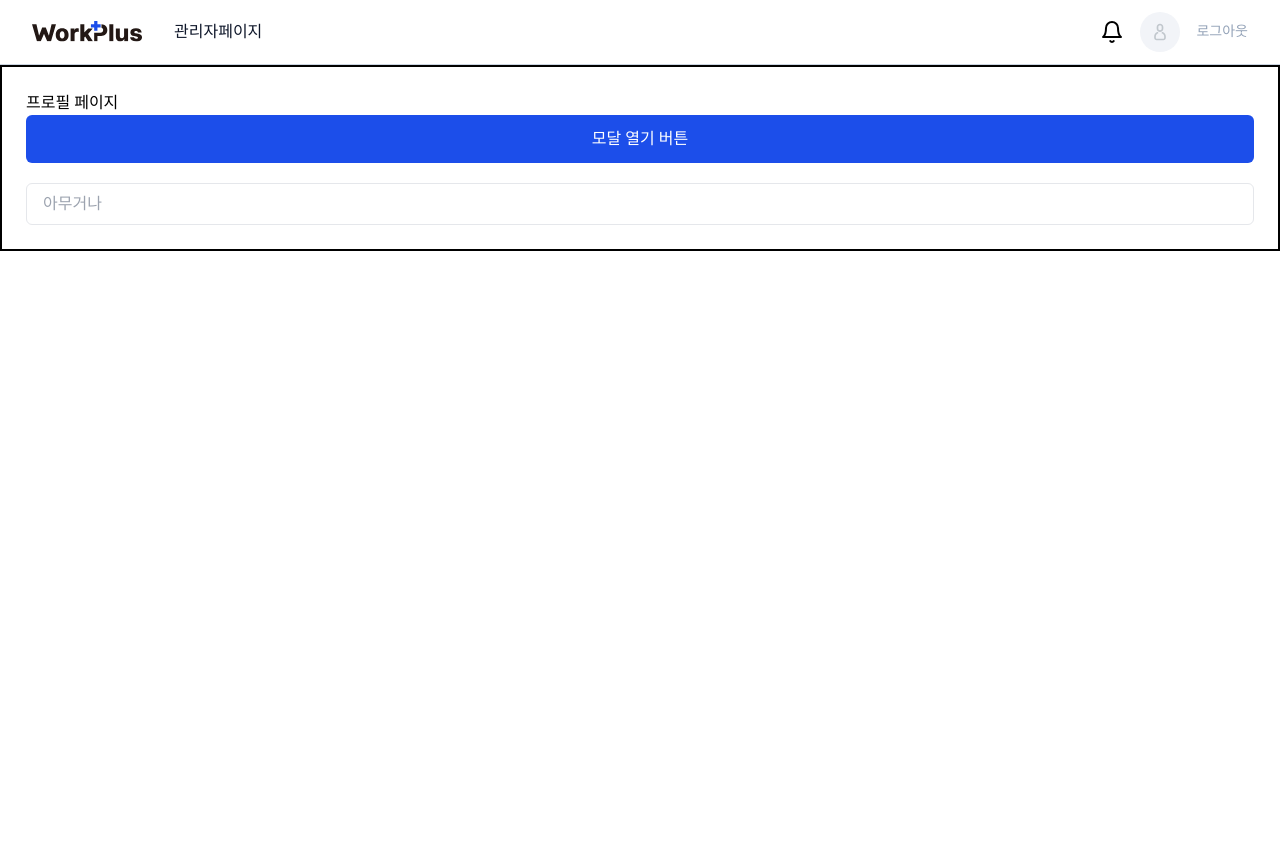
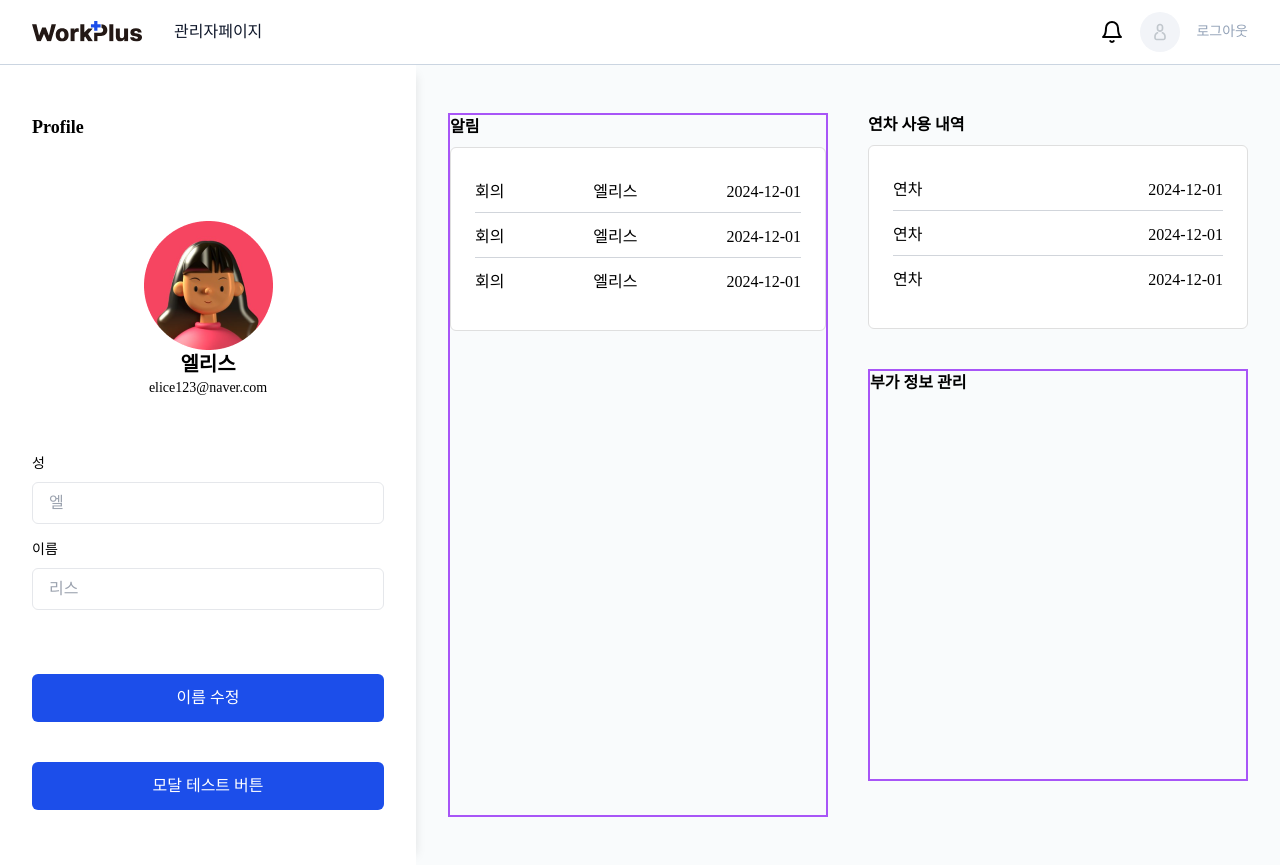
Before and after one commit to ltaehee/workplus-front, a React (Vite) app: page /profile in a window 1280 px wide. Before the commit the page ends 800 px from the top, so only its background shows below. Built offline with nearby package versions, Linux system fonts and the light colour scheme; no server answers; a web font is replaced by a local one.

Commit message:
feat: 연차,회의 내역 공통 컴포넌트로 분리

```diff
--- a/src/components/common/Modal.tsx
+++ b/src/components/common/Modal.tsx
@@ -73,7 +73,7 @@ const Modal: React.FC<ModalProps> = ({
           <p className="mt-10 text-gray-500">회의 안건</p>
           <p className="mt-2">{agenda}</p>
         </div>
-        <Button onClick={onClose} btnText="컴포넌트 버튼" className="mt-8" />
+        <Button onClick={onClose} btnText="확인" className="mt-8" />
       </div>
     </div>
   );
--- /dev/null
+++ b/src/components/profile/ProfileSection.tsx
@@ -0,0 +1,42 @@
+type ProfileSectionProps = {
+  onClick?: () => void;
+  className?: string;
+  title?: string;
+  data?: { label: string; name?: string; date: string }[];
+};
+
+const ProfileSection: React.FC<ProfileSectionProps> = ({
+  onClick,
+  className,
+  title,
+  data,
+}) => {
+  return (
+    <div>
+      <p className="font-bold pb-2">{title}</p>
+      <div
+        onClick={onClick}
+        className="border border-[#DFDFDF] bg-white rounded-md p-6"
+      >
+        {data ? (
+          <ul>
+            {data.map((item, index) => (
+              <li
+                key={index}
+                className="mb-1 flex justify-between items-center border-b border-gray-300 last:border-none py-2 "
+              >
+                <p>{item.label}</p>
+                <p>{item.name}</p>
+                <p>{item.date}</p>
+              </li>
+            ))}
+          </ul>
+        ) : (
+          <p>데이터가 없습니다.</p>
+        )}
+      </div>
+    </div>
+  );
+};
+
+export default ProfileSection;
--- a/src/main.tsx
+++ b/src/main.tsx
@@ -3,10 +3,10 @@ import "./index.css";
 import { createBrowserRouter, RouterProvider } from "react-router-dom";
 import Layout from "./components/Layout.tsx";
 import MainPage from "./pages/MainPage.tsx";
-import ProfilePage from "./pages/profilePage.tsx";
 import VacationPage from "./pages/vacationPage.tsx";
 import ErrorPage from "./pages/ErrorPage.tsx";
 import LoginPage from "./pages/LoginPage.tsx";
+import ProfilePage from "./pages/ProfilePage.tsx";
 
 const router = createBrowserRouter([
   {
--- a/src/pages/ErrorPage.tsx
+++ b/src/pages/ErrorPage.tsx
@@ -1,11 +1,9 @@
-import { useNavigate, useRouteError } from "react-router-dom";
+import { useNavigate } from "react-router-dom";
 import errorImg from "/img/errorImg.png";
 import Button from "../components/common/Button";
 
 const ErrorPage = () => {
   const navigate = useNavigate();
-  const error = useRouteError();
-  console.log({ error });
   return (
     <div className="w-full h-screen flex justify-center items-center -translate-y-20">
       <div className="w-96 flex flex-col justify-center items-center p-4">
--- a/src/pages/profilePage.tsx
+++ b/src/pages/profilePage.tsx
@@ -1,13 +1,27 @@
 import { useState } from "react";
+import profileImg from "/img/profileImg.png";
 import Modal from "../components/common/Modal";
 import Input from "../components/common/Input";
 import Button from "../components/common/Button";
+import ProfileSection from "../components/profile/ProfileSection";
 
 const ProfilePage = () => {
   const [isModalOpen, setIsModalOpen] = useState(false);
 
   const openModal = () => setIsModalOpen(true);
   const closeModal = () => setIsModalOpen(false);
+
+  const meetingData = [
+    { label: "회의", name: "엘리스", date: "2024-12-01" },
+    { label: "회의", name: "엘리스", date: "2024-12-01" },
+    { label: "회의", name: "엘리스", date: "2024-12-01" },
+  ];
+
+  const vacationData = [
+    { label: "연차", date: "2024-12-01" },
+    { label: "연차", date: "2024-12-01" },
+    { label: "연차", date: "2024-12-01" },
+  ];
 
   const dummyData = {
     title: "ooo 개발 회의",
@@ -16,10 +30,32 @@ const ProfilePage = () => {
     agenda: "회의 안건 내용",
   };
   return (
-    <div className=" p-6 border-2 border-black">
-      <h1>프로필 페이지</h1>
+    <div className="flex justify-center bg-[#F9FBFC] min-h-screen overflow-y-hidden">
+      <div className="flex pr-8 w-1280">
+        <div className="w-full md:w-4/12 bg-white px-8 py-12 shadow-[10px_0_10px_-10px_rgba(0,0,0,0.1)] relative z-10">
           <div>
-        <Button btnText="모달 열기 버튼" onClick={openModal} />
+            <h2 className="font-bold text-lg">Profile</h2>
+            <div className="flex flex-col justify-center items-center mt-20">
+              <img
+                src={profileImg}
+                alt="프로필 사진"
+                className="cursor-pointer"
+              />
+              <h3 className="text-xl font-semibold">엘리스</h3>
+              <p className="text-sm">elice123@naver.com</p>
+            </div>
+            <div className="pt-14">
+              <p className="text-sm">성</p>
+              <Input placeholder="엘" className="mt-2" />
+              <p className="text-sm pt-4">이름</p>
+              <Input type="text" placeholder="리스" className="mt-2" />
+              <Button btnText="이름 수정" className="mt-16" />
+              <div>
+                <Button
+                  btnText="모달 테스트 버튼"
+                  onClick={openModal}
+                  className="mt-10"
+                />
                 <Modal
                   isOpen={isModalOpen}
                   onClose={closeModal}
@@ -29,7 +65,22 @@ const ProfilePage = () => {
                   agenda={dummyData.agenda}
                 />
               </div>
-      <Input type="text" placeholder="아무거나" className="mt-5" />
+            </div>
+          </div>
+        </div>
+        <div className="flex gap-10 bg-[#F9FBFC] w-full md:w-8/12  pl-8 py-12 ">
+          <div className="border-2 border-purple-500 w-6/12">
+            <ProfileSection title="알림" data={meetingData} />
+          </div>
+          <div className="flex flex-col gap-10 w-6/12">
+            <ProfileSection title="연차 사용 내역" data={vacationData} />
+            <div className="border-2 border-purple-500">
+              <p className="font-bold">부가 정보 관리</p>
+              <div className="h-96"></div>
+            </div>
+          </div>
+        </div>
+      </div>
     </div>
   );
 };
```
Also changed, not shown: public/img/profileImg.png (added). Lines whose indentation alone changed are shown as unchanged.
